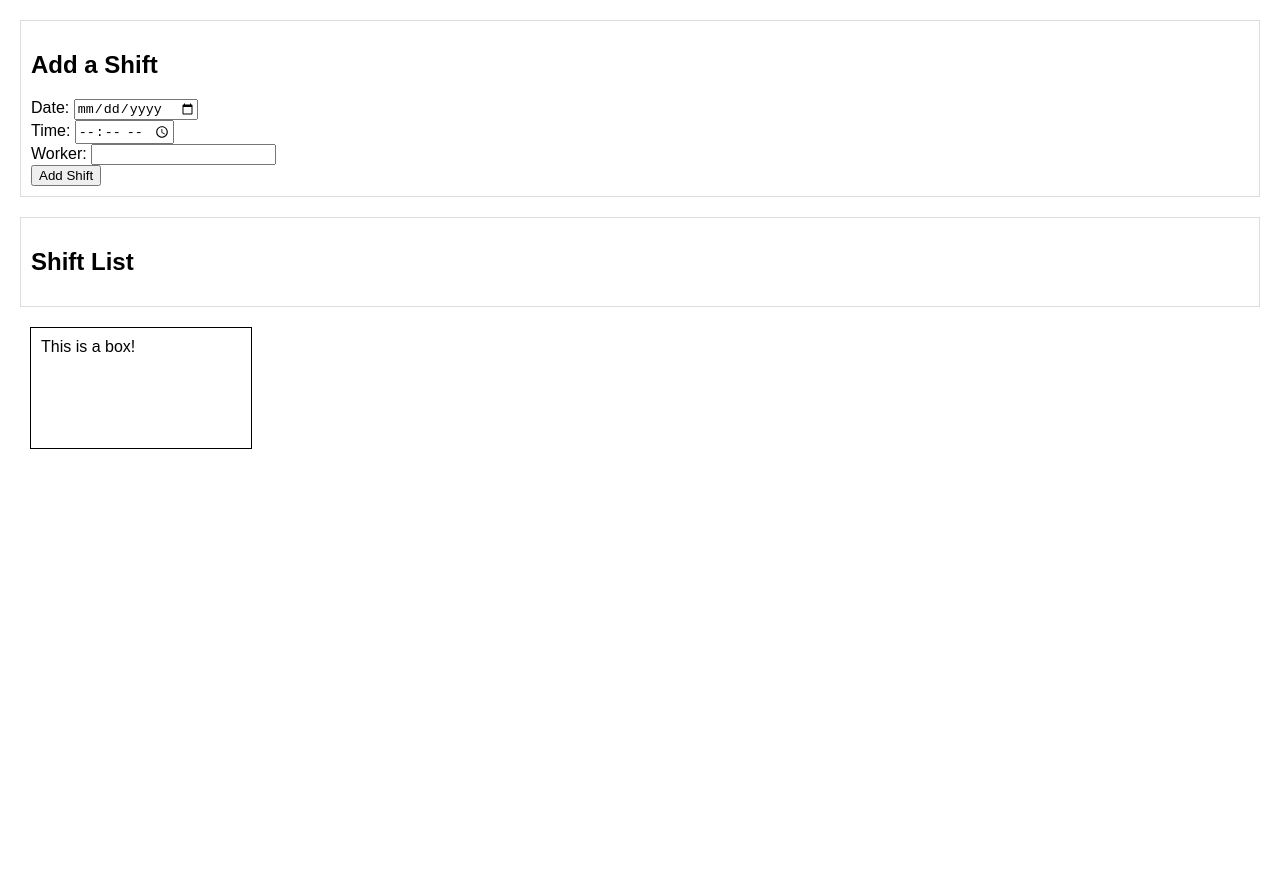
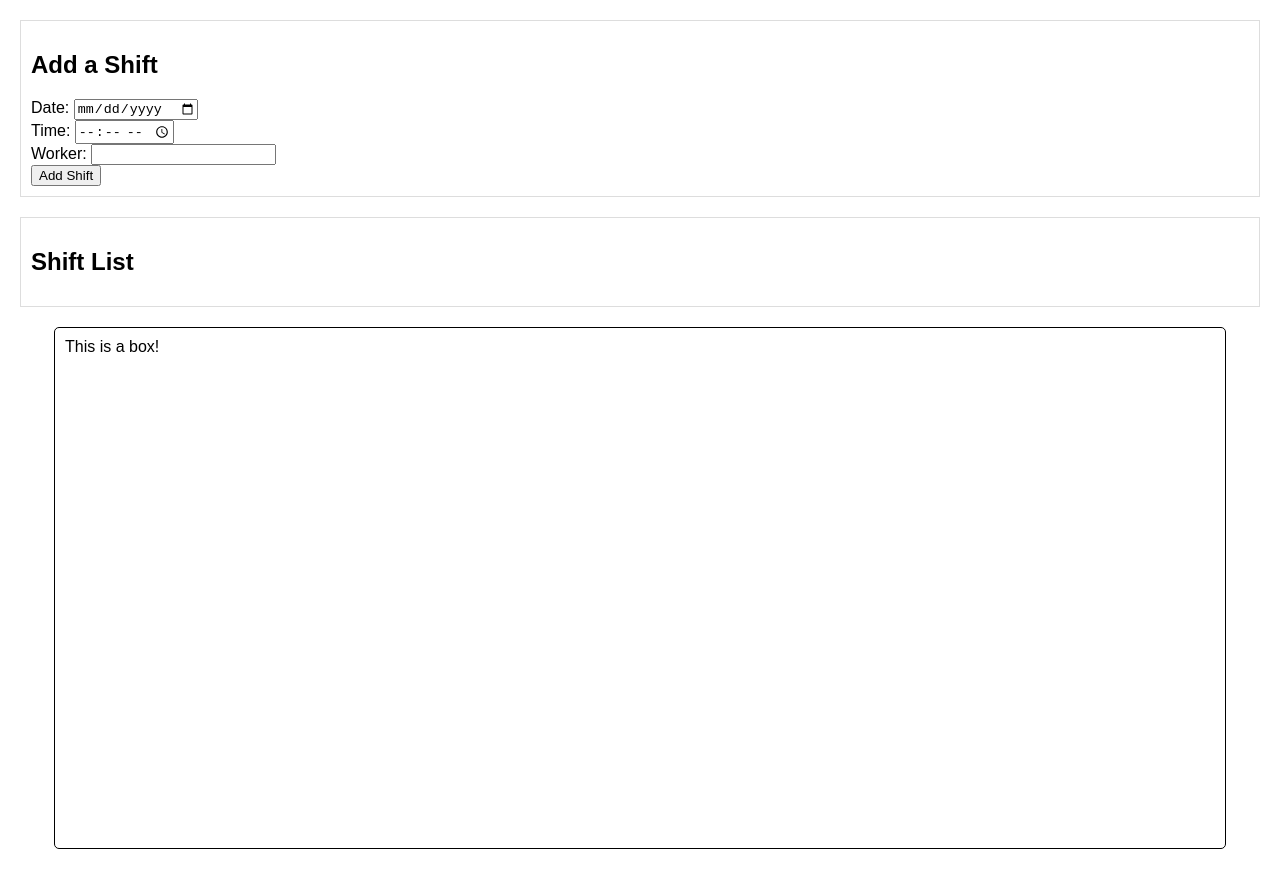
Before and after one commit to MrKylox/ITScheduler, a website: page ITScheduler/index.html in a window 1280 px wide. Before the commit the page ends 800 px from the top, so only its background shows below. Drawn offline with nearby package versions, Linux system fonts and the light colour scheme; no server answers.

Commit message:
implemented box

```diff
--- a/ITScheduler/public/styles.css
+++ b/ITScheduler/public/styles.css
@@ -23,9 +23,10 @@ main {
 }
 
 .box {
-    width: 200px;
-    height: 100px;
+    width: 1150px;
+    height: 500px;
     border: 1px solid black;
+    border-radius: 5px;
     padding: 10px;
-    margin: 10px;
+    margin: auto;
   }
```
